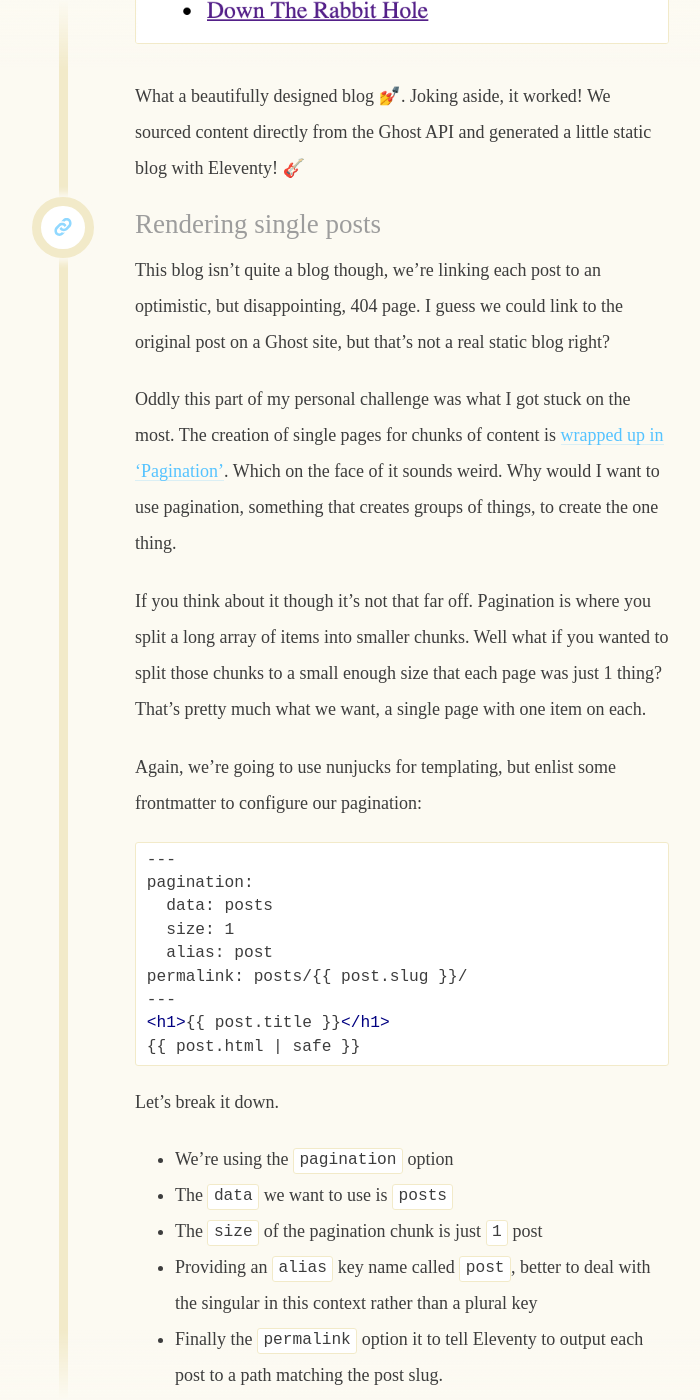
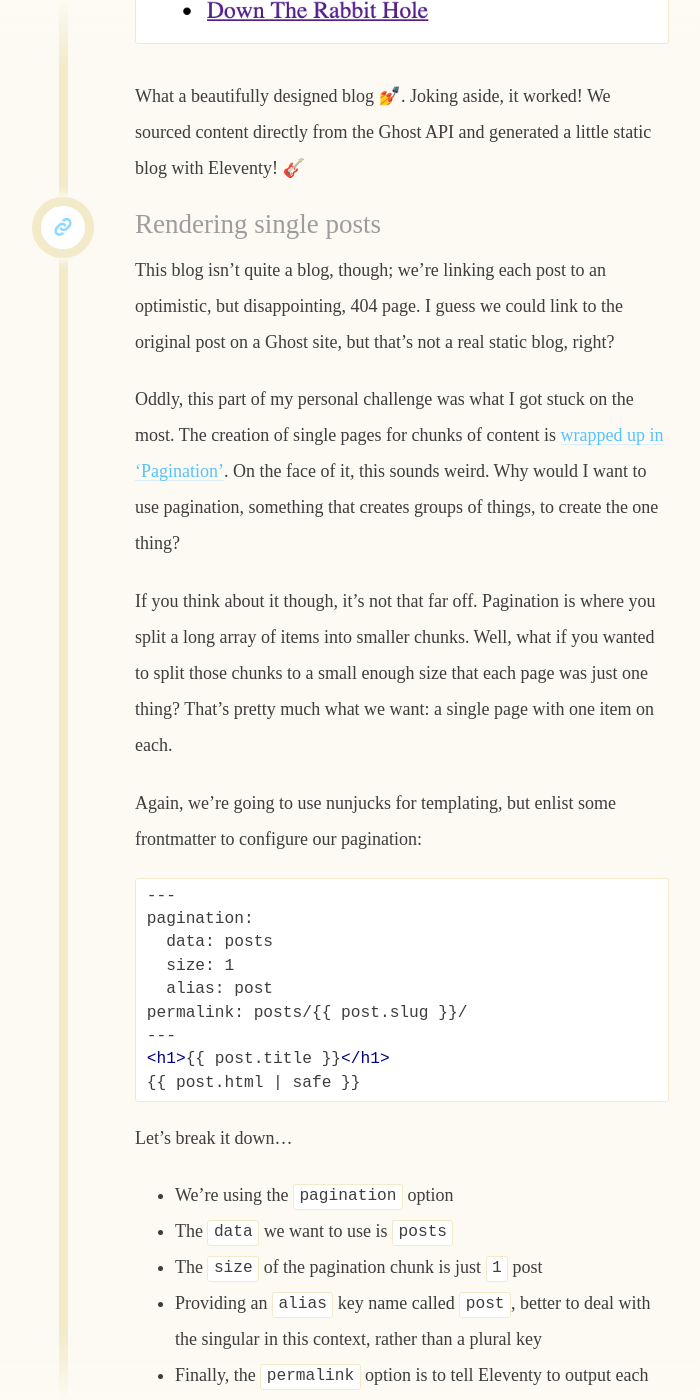
Before and after one commit to daviddarnes/david.darn.es, a Jekyll site: the page built from _posts/2019-06-01-use-eleventy-to-generate-a-ghost-blog.md, in a window 1280 px wide and 1400 px high, scrolled down 2608 px. Shown: the whole window, without its empty margins (301-1001 px from the left). Built offline with Jekyll 4.4.1, drawn with Linux system fonts in a browser that asks for light colours; emoji names are drawn with the system emoji font; some web fonts are replaced; some of the changed text lies outside the part shown.

Commit message:
Typos, thanks @jessdarneswrites

````diff
--- a/_posts/2019-06-01-use-eleventy-to-generate-a-ghost-blog.md
+++ b/_posts/2019-06-01-use-eleventy-to-generate-a-ghost-blog.md
@@ -47,7 +47,7 @@ module.exports = async function() {
 ```
 
 ## Templating
-This clever API code is all well and good, but you're not going to see anything without some template files to present content. Below I've provided a very raw example using nunjucks templating, called `index.njk`. Note that the variable `posts` is the same as the name given to the data file, this is part of how Eleventy passes that data to the template files:
+This clever API code is all well and good, but you’re not going to see anything without some template files to present content. I’ve provided a very raw example below using nunjucks templating, called `index.njk`. Note that the variable `posts` is the same as the name given to the data file. This is part of how Eleventy passes that data to the template files:
 
 ``` html
 <ul>
@@ -61,20 +61,20 @@ This clever API code is all well and good, but you're not going to see anything
 </ul>
 ```
 
-Let's run Eleventy with `eleventy serve` and see what happens:
+Let’s run Eleventy with `eleventy serve` and see what happens:
 
 ![Unformatted list of linked post titles](/images/eleventy-ghost-blog/post-list.png)
 
 What a beautifully designed blog :nail_care:. Joking aside, it worked! We sourced content directly from the Ghost API and generated a little static blog with Eleventy! :guitar:
 
 ## Rendering single posts
-This blog isn't quite a blog though, we're linking each post to an optimistic, but disappointing, 404 page. I guess we could link to the original post on a Ghost site, but that's not a real static blog right?
+This blog isn’t quite a blog, though; we’re linking each post to an optimistic, but disappointing, 404 page. I guess we could link to the original post on a Ghost site, but that’s not a real static blog, right?
 
-Oddly this part of my personal challenge was what I got stuck on the most. The creation of single pages for chunks of content is [wrapped up in 'Pagination'](https://www.11ty.io/docs/pagination/#paging-an-object). Which on the face of it sounds weird. Why would I want to use pagination, something that creates groups of things, to create the one thing.
+Oddly, this part of my personal challenge was what I got stuck on the most. The creation of single pages for chunks of content is [wrapped up in 'Pagination'](https://www.11ty.io/docs/pagination/#paging-an-object). On the face of it, this sounds weird. Why would I want to use pagination, something that creates groups of things, to create the one thing?
 
-If you think about it though it's not that far off. Pagination is where you split a long array of items into smaller chunks. Well what if you wanted to split those chunks to a small enough size that each page was just 1 thing? That's pretty much what we want, a single page with one item on each.
+If you think about it though, it’s not that far off. Pagination is where you split a long array of items into smaller chunks. Well, what if you wanted to split those chunks to a small enough size that each page was just one thing? That’s pretty much what we want: a single page with one item on each.
 
-Again, we're going to use nunjucks for templating, but enlist some frontmatter to configure our pagination:
+Again, we’re going to use nunjucks for templating, but enlist some frontmatter to configure our pagination:
 
 ``` html
 {%- raw %}
@@ -89,22 +89,22 @@ permalink: posts/{{ post.slug }}/
 {{ post.html | safe }}{% endraw %}
 ```
 
-Let's break it down.
-- We're using the `pagination` option
+Let’s break it down...
+- We’re using the `pagination` option
 - The `data` we want to use is `posts`
 - The `size` of the pagination chunk is just `1` post
-- Providing an `alias` key name called `post`, better to deal with the singular in this context rather than a plural key
-- Finally the `permalink` option it to tell Eleventy to output each post to a path matching the post slug.
+- Providing an `alias` key name called `post`, better to deal with the singular in this context, rather than a plural key
+- Finally, the `permalink` option is to tell Eleventy to output each post to a path matching the post slug.
 
-I've called this file `post.njk` but since it's never outputted then it doesn't really matter.
+I’ve called this file `post.njk`, but since it’s never outputted, it doesn’t really matter.
 
 ![All the post files generated, as well as the project files](/images/eleventy-ghost-blog/file-directory.png)
 
 ![Example post in the browser](/images/eleventy-ghost-blog/example-post.png)
 
-We're done! An Eleventy static site sourcing content from the Ghost API.
+We’re done! An Eleventy static site sourcing content from the Ghost API.
 
-This doesn't just work for the Ghost API, with the JavaScript fetch API we can pull in content from all sorts of places.
+This doesn’t just work for the Ghost API. With the JavaScript fetch API, we can pull in content from all sorts of places.
 
 How about all your repos on GitHub?
 ``` js
````
Also changed, not shown: other parts of _posts/2019-06-01-use-eleventy-to-generate-a-ghost-blog.md (+8 -8 lines).
